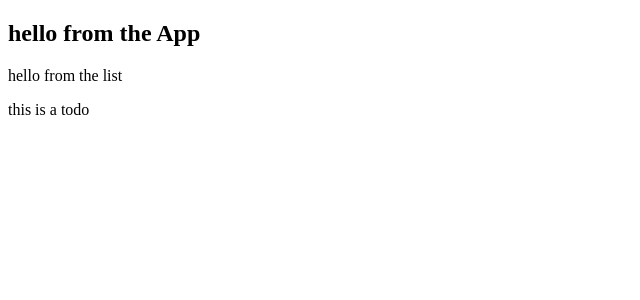
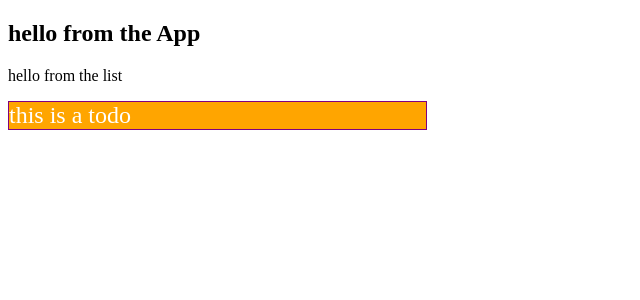
Before and after one commit to stephencarrera/react-todo, a React (Create React App) app: page / in a window 1280 px wide. Shown: the top 300 px of the page, without its empty margins (0-640 px from the left). Built offline with nearby package versions, Linux system fonts and the light colour scheme.

Commit message:
styled list

```diff
--- a/src/TodoList.js
+++ b/src/TodoList.js
@@ -1,13 +1,25 @@
 import React, { Component } from "react";
 import { Route } from "react-router-dom";
 import Todo from "./Todo";
+import styled from "styled-components";
+
+const ListStyle = styled.div`
+  border: 1px solid purple;
+  height: 100%;
+  width: 33%;
+  color: white;
+  background-color: orange;
+  font-size: 24px;
+`;
 
 class TodoList extends Component {
   render() {
     return (
       <div>
         <p>hello from the list</p>
-        <Todo />
+        <ListStyle>
+          <Todo />
+        </ListStyle>
       </div>
     );
   }
```
